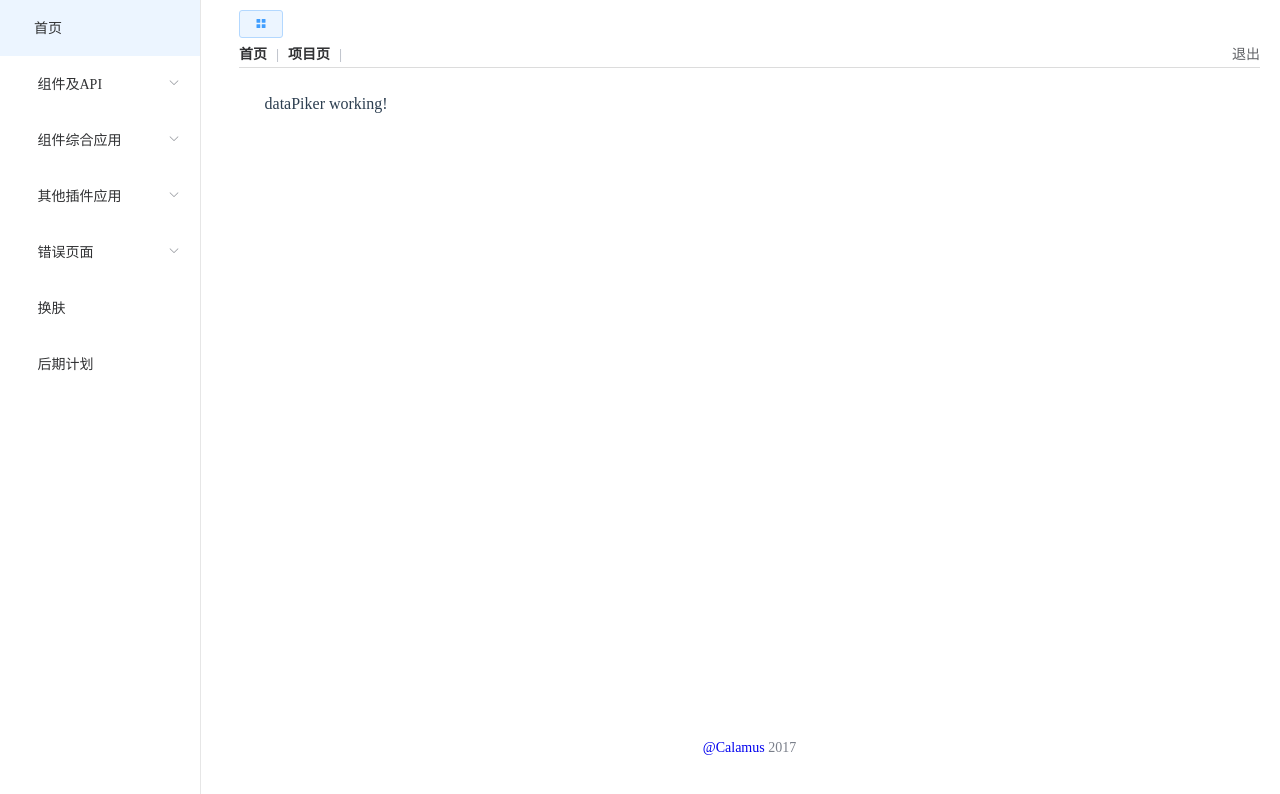
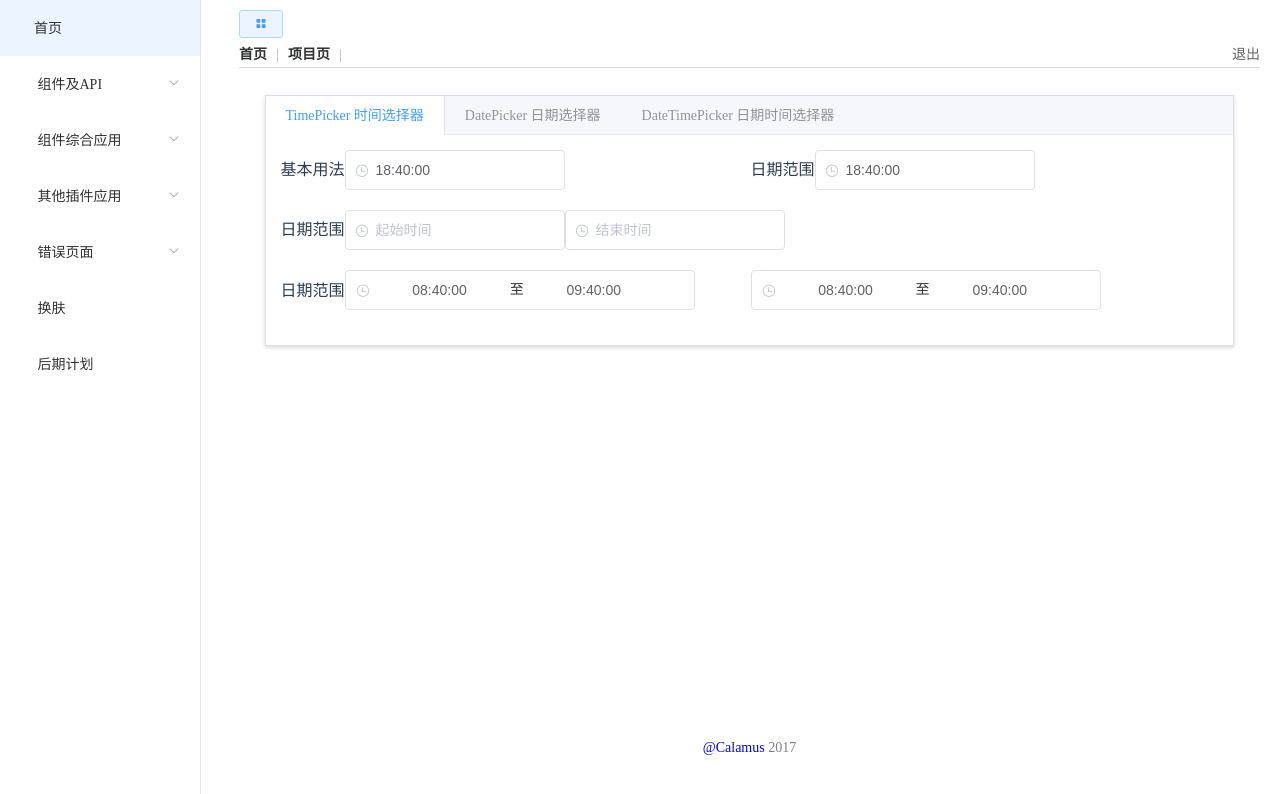
Before and after one commit to calamus0427/vue-element-admin-calamus, a Vue app: page /#/dataPiker in a window 1280 px wide. Shown: the top 794 px of the page. Built offline with nearby package versions, Linux system fonts and the light colour scheme.

Commit message:
时间选择器

```diff
--- a/src/pages/apis/dataPiker/index.vue
+++ b/src/pages/apis/dataPiker/index.vue
@@ -1,5 +1,300 @@
 <template>
   <div>
-    dataPiker working!
+    <el-tabs type="border-card">
+      <el-tab-pane label="TimePicker 时间选择器">
+        <el-row :gutter="2">
+          <el-col :span="12">
+            <div class="block">
+              <span class="demonstration">基本用法</span>
+              <el-time-picker
+                v-model="value2"
+                :picker-options="{
+                  selectableRange: '18:30:00 - 20:30:00'
+                }"
+                placeholder="任意时间点">
+              </el-time-picker>
+            </div>
+
+          </el-col>
+          <el-col :span="12">
+            <div class="block">
+              <span class="demonstration">日期范围</span>
+              <el-time-picker
+                    arrow-control
+                  v-model="value3"
+                  :picker-options="{
+                    selectableRange: '18:30:00 - 20:30:00'
+                  }"
+                  placeholder="任意时间点">
+                </el-time-picker>
+            </div>
+          </el-col>
+        </el-row>
+        <el-row>
+          <div class="block">
+            <span class="demonstration">日期范围</span>
+              <el-time-select
+              placeholder="起始时间"
+              v-model="startTime"
+              :picker-options="{
+                start: '08:30',
+                step: '00:15',
+                end: '18:30'
+              }">
+            </el-time-select>
+            <el-time-select
+              placeholder="结束时间"
+              v-model="endTime"
+              :picker-options="{
+                start: '08:30',
+                step: '00:15',
+                end: '18:30',
+                minTime: startTime
+              }">
+            </el-time-select>
+          </div>
+        </el-row>
+        <el-row :gutter="2">
+          <el-col :span="12">
+            <div class="block">
+              <span class="demonstration">日期范围</span>
+                <el-time-picker
+                  is-range
+                  v-model="value4"
+                  range-separator="至"
+                  start-placeholder="开始时间"
+                  end-placeholder="结束时间"
+                  placeholder="选择时间范围">
+                </el-time-picker>
+            </div>
+          </el-col>
+          <el-col :span="12">
+            <el-time-picker
+              is-range
+              arrow-control
+              v-model="value5"
+              range-separator="至"
+              start-placeholder="开始时间"
+              end-placeholder="结束时间"
+              placeholder="选择时间范围">
+            </el-time-picker>
+          </el-col>
+        </el-row>
+      </el-tab-pane>
+      <el-tab-pane label="DatePicker 日期选择器">
+        <el-row>
+           <div class="block">
+            <span class="demonstration">带快捷选项</span>
+            <el-date-picker
+              v-model="value6"
+              align="right"
+              type="date"
+              placeholder="选择日期"
+              :picker-options="pickerOptions1">
+            </el-date-picker>
+          </div>
+        </el-row>
+        <el-row :gutter="5">
+          <el-col :span="8">
+            <div class="block">
+              <span class="demonstration">周</span>
+              <el-date-picker
+                v-model="value7"
+                type="week"
+                format="yyyy 第 WW 周"
+                placeholder="选择周">
+              </el-date-picker>
+            </div>
+          </el-col>
+          <el-col :span="8">
+            <div class="block">
+              <span class="demonstration">月</span>
+              <el-date-picker
+                v-model="value8"
+                type="month"
+                placeholder="选择月">
+              </el-date-picker>
+            </div>
+          </el-col>
+          <el-col :span="8">
+            <div class="block">
+              <span class="demonstration">年</span>
+              <el-date-picker
+                v-model="value9"
+                align="right"
+                type="year"
+                placeholder="选择年">
+              </el-date-picker>
+            </div>
+          </el-col>
+        </el-row>
+        <el-row>
+          <div class="block">
+            <span class="demonstration">日期范围</span>
+            <el-date-picker
+              v-model="value10"
+              type="daterange"
+              align="right"
+              unlink-panels
+              range-separator="至"
+              start-placeholder="开始日期"
+              end-placeholder="结束日期"
+              default-value="2010-10-01"
+              :picker-options="pickerOptions2">
+            </el-date-picker>
+          </div>
+        </el-row>
+      </el-tab-pane>
+      <el-tab-pane label="DateTimePicker 日期时间选择器">
+        <el-row>
+          <div class="block">
+            <span class="demonstration">默认</span>
+            <el-date-picker
+                v-model="value11"
+                type="datetime"
+                placeholder="选择日期时间"
+                align="right"
+                :picker-options="pickerOptions1">
+            </el-date-picker>
+          </div>
+        </el-row>
+        <el-row :gutter="5">
+            <el-col :span="12">
+              <div class="block">
+                  <span class="demonstration">默认</span>
+                  <el-date-picker
+                    v-model="value12"
+                    type="datetimerange"
+                    range-separator="至"
+                    start-placeholder="开始日期"
+                    end-placeholder="结束日期">
+                  </el-date-picker>
+                </div>
+            </el-col>
+            <el-col :span="12">
+              <div class="block">
+                  <span class="demonstration">带快捷选项</span>
+                  <el-date-picker
+                    v-model="value13"
+                    type="datetimerange"
+                    :picker-options="pickerOptions3"
+                    range-separator="至"
+                    start-placeholder="开始日期"
+                    end-placeholder="结束日期"
+                    align="right">
+                  </el-date-picker>
+                </div>
+            </el-col>
+        </el-row>
+      </el-tab-pane>
+    </el-tabs>
   </div>
 </template>
+
+<script>
+  export default {
+    data() {
+      return {
+        pickerOptions1: {
+          disabledDate(time) {
+            return time.getTime() > Date.now();
+          },
+          shortcuts: [{
+            text: '今天',
+            onClick(picker) {
+              picker.$emit('pick', new Date());
+            }
+          }, {
+            text: '昨天',
+            onClick(picker) {
+              const date = new Date();
+              date.setTime(date.getTime() - 3600 * 1000 * 24);
+              picker.$emit('pick', date);
+            }
+          }, {
+            text: '一周前',
+            onClick(picker) {
+              const date = new Date();
+              date.setTime(date.getTime() - 3600 * 1000 * 24 * 7);
+              picker.$emit('pick', date);
+            }
+          }]
+        },
+        pickerOptions2: {
+          shortcuts: [{
+            text: '最近一周',
+            onClick(picker) {
+              const end = new Date();
+              const start = new Date();
+              start.setTime(start.getTime() - 3600 * 1000 * 24 * 7);
+              picker.$emit('pick', [start, end]);
+            }
+          }, {
+            text: '最近一个月',
+            onClick(picker) {
+              const end = new Date();
+              const start = new Date();
+              start.setTime(start.getTime() - 3600 * 1000 * 24 * 30);
+              picker.$emit('pick', [start, end]);
+            }
+          }, {
+            text: '最近三个月',
+            onClick(picker) {
+              const end = new Date();
+              const start = new Date();
+              start.setTime(start.getTime() - 3600 * 1000 * 24 * 90);
+              picker.$emit('pick', [start, end]);
+            }
+          }]
+        },
+        pickerOptions3: {
+          shortcuts: [{
+            text: '最近一周',
+            onClick(picker) {
+              const end = new Date();
+              const start = new Date();
+              start.setTime(start.getTime() - 3600 * 1000 * 24 * 7);
+              picker.$emit('pick', [start, end]);
+            }
+          }, {
+            text: '最近一个月',
+            onClick(picker) {
+              const end = new Date();
+              const start = new Date();
+              start.setTime(start.getTime() - 3600 * 1000 * 24 * 30);
+              picker.$emit('pick', [start, end]);
+            }
+          }, {
+            text: '最近三个月',
+            onClick(picker) {
+              const end = new Date();
+              const start = new Date();
+              start.setTime(start.getTime() - 3600 * 1000 * 24 * 90);
+              picker.$emit('pick', [start, end]);
+            }
+          }]
+        },
+        value10: '',
+        value2: new Date(2016, 9, 10, 18, 40),
+        value3: new Date(2016, 9, 10, 18, 40),
+        startTime: '',
+        endTime: '',
+        value4: [new Date(2016, 9, 10, 8, 40), new Date(2016, 9, 10, 9, 40)],
+        value5: [new Date(2016, 9, 10, 8, 40), new Date(2016, 9, 10, 9, 40)],
+        value6: '',
+        value7: '',
+        value8: '',
+        value9: '',
+        value11: '',
+        value12: [new Date(2000, 10, 10, 10, 10), new Date(2000, 10, 11, 10, 10)],
+        value13: ''
+      };
+    }
+  }
+</script>
+
+<style lang="scss" scoped>
+  .el-row{
+    margin-bottom:20px;
+  }
+</style>
```
